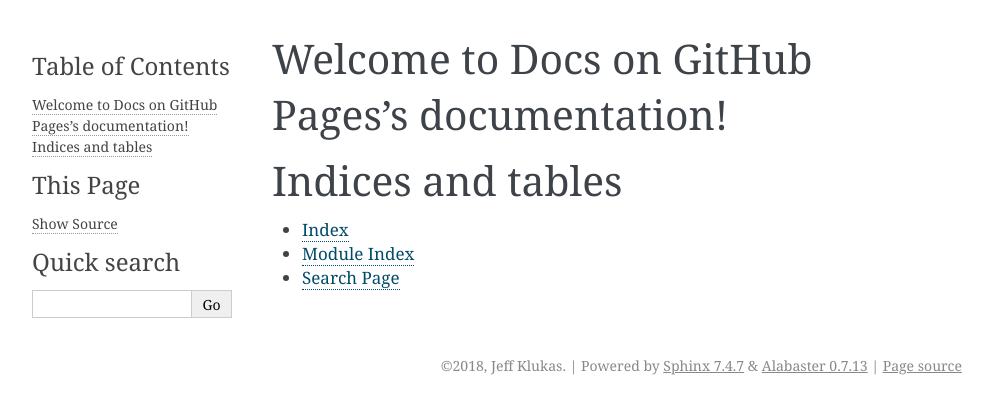
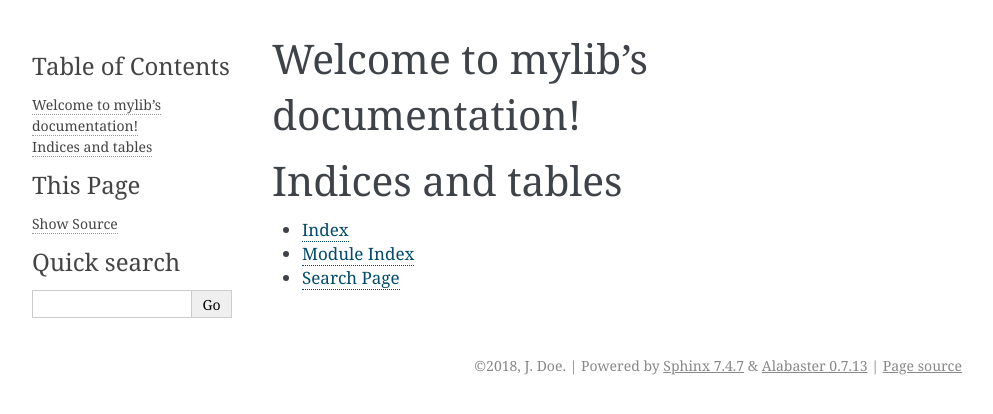
Before and after one commit to jklukas/docs-on-gh-pages, a Sphinx documentation site: the page built from docs/index.rst, in a window 1280 px wide. Shown: the top 414 px of the page, without its empty margins (148-1141 px from the left). Built offline with Sphinx 7.4.7, drawn with Linux system fonts in a browser that asks for light colours.

```diff
--- a/docs/conf.py
+++ b/docs/conf.py
@@ -19,14 +19,14 @@
 
 # -- Project information -----------------------------------------------------
 
-project = 'Docs on GitHub Pages'
-copyright = '2018, Jeff Klukas'
-author = 'Jeff Klukas'
+project = u'mylib'
+copyright = u'2018, J. Doe'
+author = u'J. Doe'
 
 # The short X.Y version
-version = ''
+version = u''
 # The full version, including alpha/beta/rc tags
-release = ''
+release = u''
 
 
 # -- General configuration ---------------------------------------------------
@@ -63,7 +63,7 @@ language = None
 # List of patterns, relative to source directory, that match files and
 # directories to ignore when looking for source files.
 # This pattern also affects html_static_path and html_extra_path.
-exclude_patterns = ['_build', 'Thumbs.db', '.DS_Store']
+exclude_patterns = [u'_build', 'Thumbs.db', '.DS_Store']
 
 # The name of the Pygments (syntax highlighting) style to use.
 pygments_style = None
@@ -101,7 +101,7 @@ html_static_path = ['_static']
 # -- Options for HTMLHelp output ---------------------------------------------
 
 # Output file base name for HTML help builder.
-htmlhelp_basename = 'DocsonGitHubPagesdoc'
+htmlhelp_basename = 'mylibdoc'
 
 
 # -- Options for LaTeX output ------------------------------------------------
@@ -128,8 +128,8 @@ latex_elements = {
 # (source start file, target name, title,
 #  author, documentclass [howto, manual, or own class]).
 latex_documents = [
-    (master_doc, 'DocsonGitHubPages.tex', 'Docs on GitHub Pages Documentation',
-     'Jeff Klukas', 'manual'),
+    (master_doc, 'mylib.tex', u'mylib Documentation',
+     u'J. Doe', 'manual'),
 ]
 
 
@@ -138,7 +138,7 @@ latex_documents = [
 # One entry per manual page. List of tuples
 # (source start file, name, description, authors, manual section).
 man_pages = [
-    (master_doc, 'docsongithubpages', 'Docs on GitHub Pages Documentation',
+    (master_doc, 'mylib', u'mylib Documentation',
      [author], 1)
 ]
 
@@ -149,8 +149,8 @@ man_pages = [
 # (source start file, target name, title, author,
 #  dir menu entry, description, category)
 texinfo_documents = [
-    (master_doc, 'DocsonGitHubPages', 'Docs on GitHub Pages Documentation',
-     author, 'DocsonGitHubPages', 'One line description of project.',
+    (master_doc, 'mylib', u'mylib Documentation',
+     author, 'mylib', 'One line description of project.',
      'Miscellaneous'),
 ]
 
--- a/docs/index.rst
+++ b/docs/index.rst
@@ -1,10 +1,10 @@
-.. Docs on GitHub Pages documentation master file, created by
-   sphinx-quickstart on Mon Nov  5 21:01:33 2018.
+.. mylib documentation master file, created by
+   sphinx-quickstart on Wed Nov  7 12:26:27 2018.
    You can adapt this file completely to your liking, but it should at least
    contain the root `toctree` directive.
 
-Welcome to Docs on GitHub Pages's documentation!
-================================================
+Welcome to mylib's documentation!
+=================================
 
 .. toctree::
    :maxdepth: 2
--- /dev/null
+++ b/mylib/__init__.py
@@ -0,0 +1,2 @@
+def hello():
+    return 'Hello'
```
Also changed, not shown: requirements.txt (+2 -19 lines), 3 other files.
